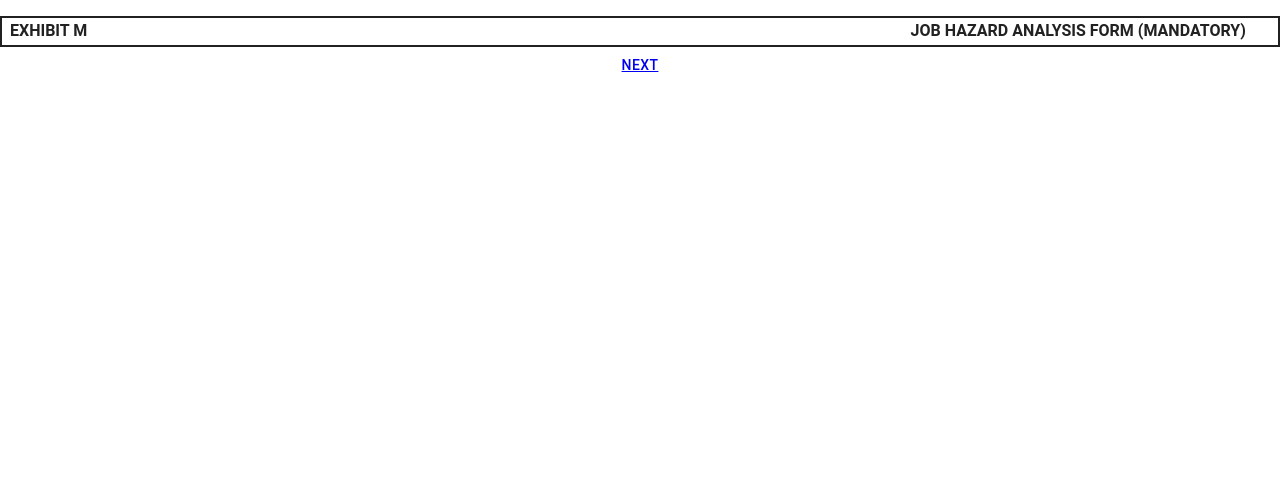
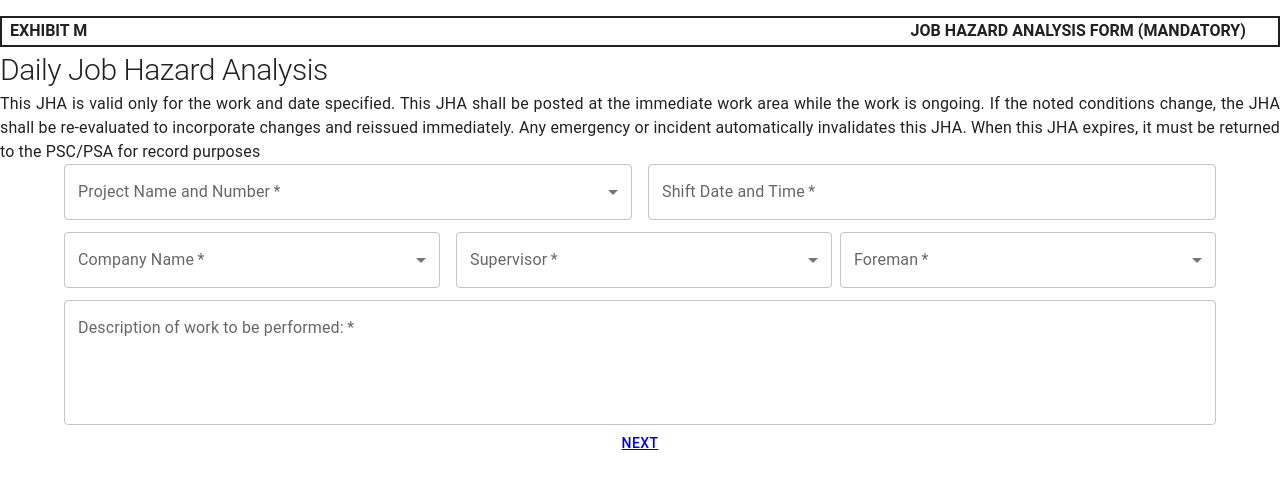
Before and after one commit to Trevor5008/jha-form-project, a Next.js app: page / in a window 1280 px wide. Shown: the top 486 px of the page. Built offline with nearby package versions, Linux system fonts and the light colour scheme.

Commit message:
Added change handlers for front page inputs

```diff
--- /dev/null
+++ b/app/components/DateTimeInput.jsx
@@ -0,0 +1,22 @@
+import { AdapterDayjs } from "@mui/x-date-pickers/AdapterDayjs"
+import { LocalizationProvider } from "@mui/x-date-pickers/LocalizationProvider"
+import { DateTimePicker } from "@mui/x-date-pickers/DateTimePicker"
+
+export default function DateTimeInput({ handleShiftChange }) {
+
+   return (
+      <LocalizationProvider
+         dateAdapter={AdapterDayjs}
+      >
+         <DateTimePicker
+            label="Shift Date and Time"
+            slotProps={{
+               textField: {
+                  required: true
+               }
+            }}
+            onChange={(newVal) => handleShiftChange(newVal)}
+         />
+      </LocalizationProvider>
+   )
+}
--- /dev/null
+++ b/app/components/FrontPage.jsx
@@ -0,0 +1,219 @@
+"use client"
+import { useState } from "react"
+import {
+   Typography,
+   Container,
+   TextField,
+   Button,
+   Box
+} from "@mui/material"
+import Link from "next/link"
+import { FormControl } from "@mui/material"
+import DateTimeInput from "./DateTimeInput"
+import SelectInput from "./SelectInput"
+import {
+   projectData,
+   companyNames,
+   supervisors
+} from "@/lib/options"
+
+export default function FrontPage() {
+
+   const [projectName, setProjectName] = useState("")
+   const [shiftDateTime, setShiftDateTime] = useState("")
+   const [companyName, setCompanyName] = useState("")
+
+   function handleProjectChange(evt) {
+      setProjectName(evt.target.value)
+   }
+
+   function handleShiftChange(val) {
+      setShiftDateTime(val.$d)
+   }
+
+   function handleCompanyChange(evt) {
+      setCompanyName(evt.target.value)
+   }
+
+   function handleClick() {
+      console.log(companyName)
+   }
+   return (
+      <section>
+         {/* Title */}
+         <Typography
+            variant="h1"
+            className="my-3 text-center"
+         >
+            Daily Job Hazard Analysis
+         </Typography>
+         {/* Description */}
+         <Typography
+            variant="body1"
+            className="block text-justify"
+            align="justify"
+         >
+            This JHA is valid only for the work
+            and date specified. This JHA shall be
+            posted at the immediate work area
+            while the work is ongoing. If the
+            noted conditions change, the JHA shall
+            be re-evaluated to incorporate changes
+            and reissued immediately. Any
+            emergency or incident automatically
+            invalidates this JHA. When this JHA
+            expires, it must be returned to the
+            PSC/PSA for record purposes
+         </Typography>
+         {/* 1st Row | Project Name, Shift Date/Time */}
+         <Container
+            className="p-0 mt-5"
+            sx={{
+               display: "flex",
+               flexDirection: {
+                  xs: "column",
+                  sm: "row"
+               }
+            }}
+         >
+            {/* Project Name Input */}
+            <FormControl
+               sx={{
+                  marginRight: {
+                     sm: ".5rem"
+                  },
+                  width: {
+                     xs: "100%",
+                     sm: "50%"
+                  },
+                  marginBottom: {
+                     xs: ".75rem"
+                  }
+               }}
+               required
+            >
+               <SelectInput
+                  name="Project Name and Number"
+                  data={projectData}
+                  handleChange={handleProjectChange}
+               />
+            </FormControl>
+            {/* DateTime Input */}
+            <FormControl
+               sx={{
+                  marginLeft: {
+                     sm: ".5rem"
+                  },
+                  width: {
+                     xs: "100%",
+                     sm: "50%"
+                  },
+                  marginBottom: {
+                     xs: ".75rem"
+                  }
+               }}
+               required
+            >
+               <DateTimeInput required handleShiftChange={handleShiftChange}/>
+            </FormControl>
+         </Container>
+         {/* 2nd Row | Company Name, Supervisor */}
+         <Container
+            className="p-0"
+            sx={{
+               display: "flex",
+               flexDirection: {
+                  xs: "column",
+                  sm: "row"
+               }
+            }}
+         >
+            {/* Company Name */}
+            <FormControl
+               sx={{
+                  marginRight: {
+                     sm: ".5rem"
+                  },
+                  width: {
+                     xs: "100%",
+                     sm: "50%"
+                  },
+                  marginBottom: {
+                     xs: ".75rem"
+                  }
+               }}
+               required
+            >
+               <SelectInput
+                  name="Company Name"
+                  data={companyNames}
+                  handleChange={handleCompanyChange}
+               />
+            </FormControl>
+            {/* Supervisor */}
+            <FormControl
+               sx={{
+                  marginLeft: {
+                     sm: ".5rem"
+                  },
+                  width: {
+                     xs: "100%",
+                     sm: "50%"
+                  },
+                  marginBottom: {
+                     xs: ".75rem"
+                  }
+               }}
+               required
+            >
+               <SelectInput
+                  name="Supervisor"
+                  data={supervisors}
+               />
+            </FormControl>
+            {/* Foreman */}
+            <FormControl
+               sx={{
+                  marginLeft: {
+                     sm: ".5rem"
+                  },
+                  width: {
+                     xs: "100%",
+                     sm: "50%"
+                  },
+                  marginBottom: {
+                     xs: ".75rem"
+                  }
+               }}
+               required
+            >
+               <SelectInput
+                  name="Foreman"
+                  data={supervisors}
+               />
+            </FormControl>
+         </Container>
+         {/* 3rd Row | Project Description*/}
+         <Container className="p-0 flex">
+            <FormControl fullWidth>
+               <TextField
+                  id="outlined-multiline-flexible"
+                  label="Description of work to be performed:"
+                  multiline
+                  rows={4}
+                  required
+               />
+               {/* <FormHelperText>Describe work to be performed</FormHelperText> */}
+            </FormControl>
+         </Container>
+         <Box
+            display="flex"
+            justifyContent="center"
+         >
+            <Button variant="standard">
+               <Link href="#" onClick={handleClick}>Next</Link>
+            </Button>
+         </Box>
+      </section>
+   )
+}
--- /dev/null
+++ b/app/components/SelectInput.jsx
@@ -0,0 +1,37 @@
+import {
+    InputLabel,
+    Select,
+    MenuItem
+ } from "@mui/material"
+
+ export default function SelectInput({
+    name,
+    data,
+    handleChange
+ }) {
+    return (
+       <>
+          <InputLabel id="demo-simple-select-label">
+             {name}
+          </InputLabel>
+          <Select
+             labelId="demo-simple-select-label"
+             id="demo-simple-select"
+             defaultValue=""
+             label={name}
+              onChange={handleChange}
+          >
+             {data.map((opt, idx) => {
+                return (
+                   <MenuItem
+                      key={`${opt}-${idx}`}
+                      value={opt}
+                   >
+                      {opt}
+                   </MenuItem>
+                )
+             })}
+          </Select>
+       </>
+    )
+ }
--- a/app/page.js
+++ b/app/page.js
@@ -1,20 +1,12 @@
 import Header from "./components/Header"
-import Link from "next/link"
-import Button from "@mui/material/Button"
 import Box from "@mui/material/Box"
+import FrontPage from "./components/FrontPage"
 
 export default function Home() {
    return (
       <Box>
          <Header />
-         <Box
-            display="flex"
-            justifyContent="center"
-         >
-            <Button variant="standard">
-               <Link href="#">Next</Link>
-            </Button>
-         </Box>
+         <FrontPage />
       </Box>
    )
 }
--- a/package.json
+++ b/package.json
@@ -16,6 +16,7 @@
     "@mui/material": "^5.14.17",
     "@mui/x-date-pickers": "^6.18.1",
     "@reduxjs/toolkit": "^1.9.7",
+    "dayjs": "^1.11.10",
     "next": "14.0.2",
     "react": "^18",
     "react-dom": "^18",
```
Also changed, not shown: 1 other file (tests, documents, lock files or other folders).
